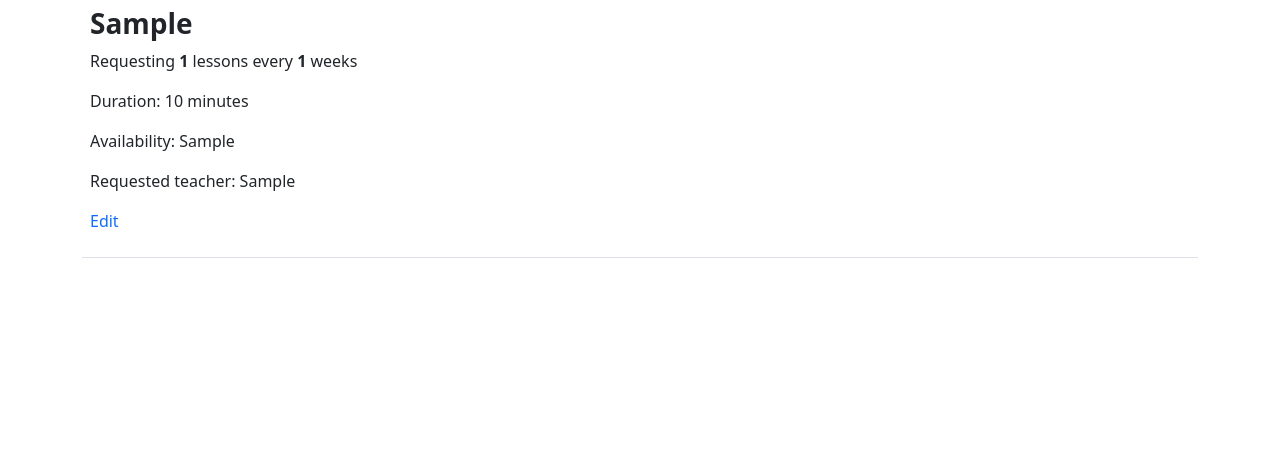
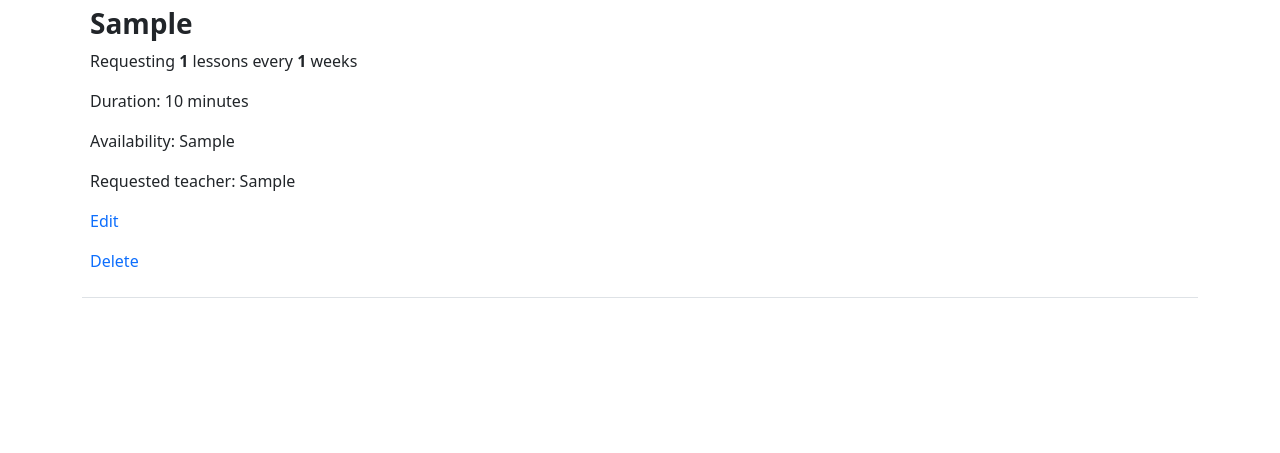
Before and after one commit to baldeep-gill/seg-cw1, a Django app: page /student/requests/ in a window 1280 px wide. Shown: the part 139-592 px from the top of the page. Run offline with Django 4.2, Linux system fonts and the light colour scheme; a user stored in the database is signed in; tables that the repository leaves empty hold one stand-in row (values such as "Sample post"); some libraries are stand-ins or nearby versions.

Commit message:
Add delete button to show request page

```diff
--- a/lessons/templates/show_requests.html
+++ b/lessons/templates/show_requests.html
@@ -16,6 +16,7 @@
                             <p>Availability: {{ lesson.availability }}</p>
                             <p>Requested teacher: {{ lesson.teacher }} </p>
                             <p><a href="{% url 'edit_requests' lesson.id %}">Edit</a></p>
+                            <p><a href="{% url 'delete_requests' lesson.id %}">Delete</a></p>
                         </td>
                     </tr>
                 {% endfor %}
--- a/lessons/views.py
+++ b/lessons/views.py
@@ -116,3 +116,8 @@ def edit_requests(request, lesson_id):
     else:
         form = EditForm(instance=current_lesson)
     return render(request, 'edit_requests.html', {'form': form, 'lesson_id': lesson_id})
+
+def delete_requests(request, lesson_id):
+    current_lesson = LessonRequest.objects.get(id=lesson_id)
+    current_lesson.delete()
+    return redirect('show_requests')
--- a/msms/urls.py
+++ b/msms/urls.py
@@ -29,4 +29,5 @@ urlpatterns = [
     path('student/log_out/', views.log_out, name='log_out'),
     path('student/requests/', views.show_requests, name='show_requests'),
     path('student/requests/edit/<lesson_id>', views.edit_requests, name='edit_requests'),
+    path('student/requests/delete/<lesson_id>', views.delete_requests, name='delete_requests'),
 ]
```
